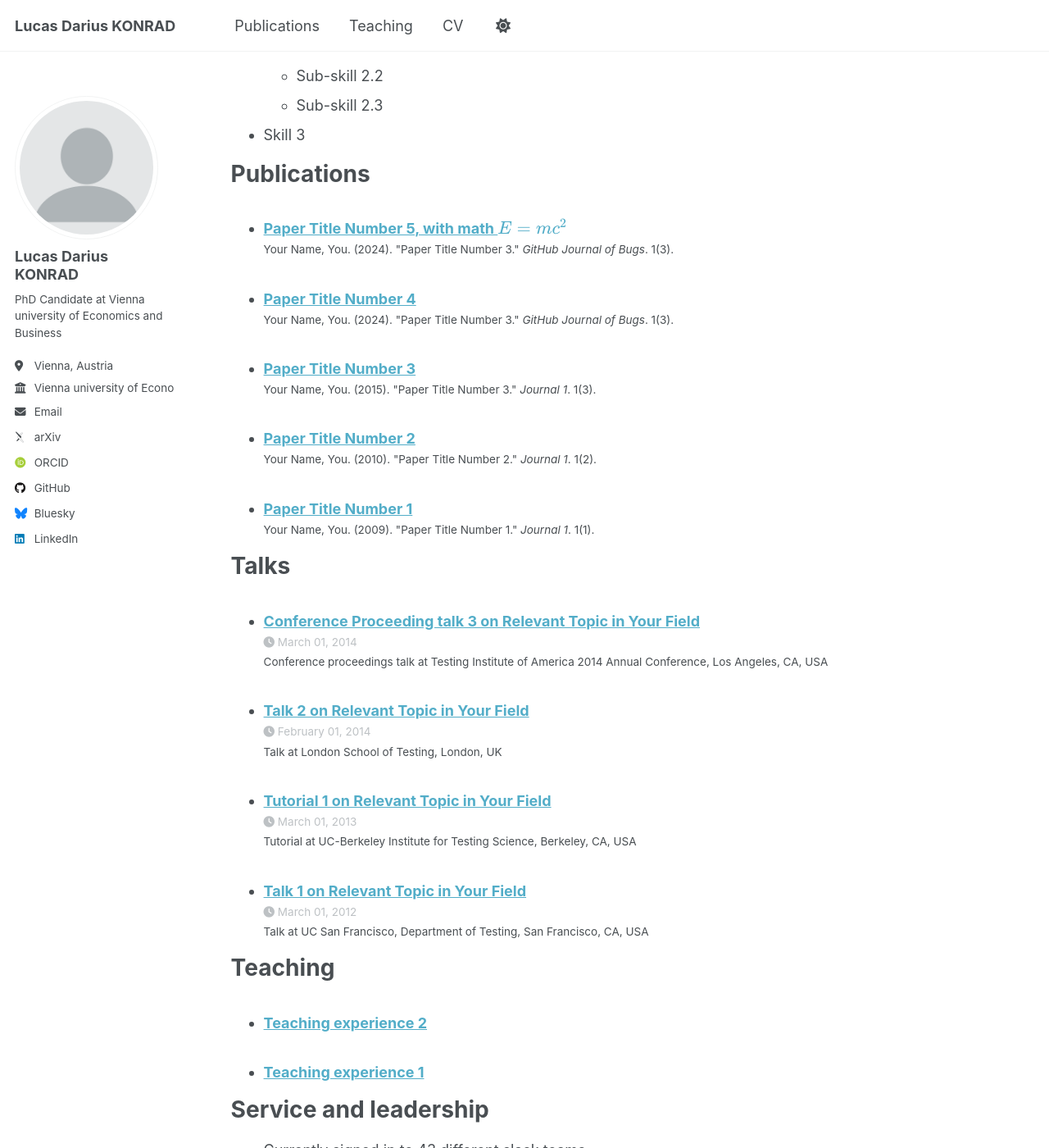
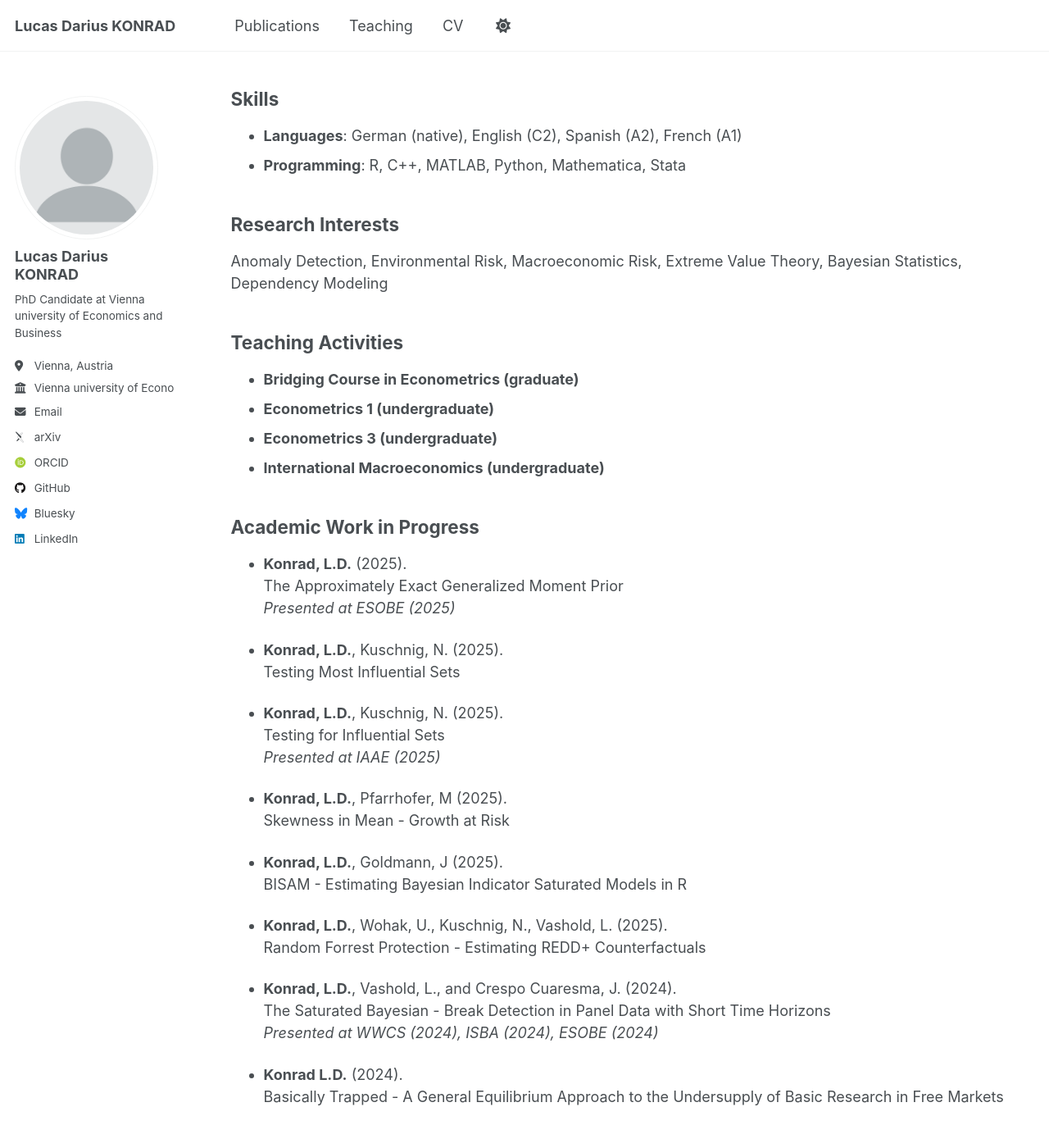
Before and after one commit to konradld/konradld.github.io, a Jekyll site: the page built from _pages/cv.md, in a window 1280 px wide and 1400 px high, scrolled down 884 px. Shown: the whole window at 82% size. Built offline with Jekyll 4.4.1, drawn with Linux system fonts in a browser that asks for light colours; some web fonts are replaced; a script that is not in the unit is left out; some of the changed text lies outside the part shown.

Commit message:
Update cv.md

```diff
--- a/_pages/cv.md
+++ b/_pages/cv.md
@@ -9,56 +9,95 @@ redirect_from:
 
 {% include base_path %}
 
-Education
-======
-* Ph.D in Version Control Theory, GitHub University, 2018 (expected)
-* M.S. in Jekyll, GitHub University, 2014
-* B.S. in GitHub, GitHub University, 2012
+# Lucas Darius KONRAD
 
-Work experience
-======
-* Spring 2024: Academic Pages Collaborator
-  * GitHub University
-  * Duties includes: Updates and improvements to template
-  * Supervisor: The Users
+Department of Economics,
+Vienna University of Economics and Business (WU Vienna)
+Welthandelsplatz 1, 1020 Vienna, Austria
 
-* Fall 2015: Research Assistant
-  * GitHub University
-  * Duties included: Merging pull requests
-  * Supervisor: Professor Hub
+[LinkedIn: lucas-darius-konrad](https://www.linkedin.com/in/lucas-darius-konrad) | [lucas.konrad@wu.ac.at](mailto:lucas.konrad@wu.ac.at) | +43 1 31336 6699
 
-* Summer 2015: Research Assistant
-  * GitHub University
-  * Duties included: Tagging issues
-  * Supervisor: Professor Git
+---
 
-Skills
-======
-* Skill 1
-* Skill 2
-  * Sub-skill 2.1
-  * Sub-skill 2.2
-  * Sub-skill 2.3
-* Skill 3
+## Employment
 
-Publications
-======
-  <ul>{% for post in site.publications reversed %}
-    {% include archive-single-cv.html %}
-  {% endfor %}</ul>
+- **Consultant**, World Bank -- FinSAC & MTI — Since 2023/05
+- **Research and Teaching Associate**, WU Vienna -- Economics Department — Since 2022/09
+- **Project Member**, A New Climate Plan for Austria — 2023/04 - 2024/06
+- **Trainee**, European Central Bank -- DG Statistics — 2022/03 - 2022/09
+- **Tutor**, WU Vienna -- Markets and Strategy — 2021/09 - 2022/02
+- **Research Intern**, Dutch Central Planning Bureau — 2021/04 - 2021/10
+- **Student Assistant**, Raiffeisen Bank International -- Macro/FI/FX-Research — 2019/03 - 2020/09
+- **Teacher in Highschool Mathematics**, Cooma, NSW, Australia — 2014/03 - 2015/06
 
-Talks
-======
-  <ul>{% for post in site.talks reversed %}
-    {% include archive-single-talk-cv.html  %}
-  {% endfor %}</ul>
+## Education
 
-Teaching
-======
-  <ul>{% for post in site.teaching reversed %}
-    {% include archive-single-cv.html %}
-  {% endfor %}</ul>
+- **PhD program in Economics**, WU Vienna — Since 2022/09
+- **MSc in Economics (Research Track)**, WU Vienna — Since 2019/09
+- **MSc in Econometrics (with honors)**, Tilburg University — 2020/09 - 2021/11
+- **BSc in Economics (with honors)**, WU Vienna — 2016/10 - 2019/09
 
-Service and leadership
-======
-* Currently signed in to 43 different slack teams
+## Skills
+
+- **Languages**: German (native), English (C2), Spanish (A2), French (A1)
+- **Programming**: R, C++, MATLAB, Python, Mathematica, Stata
+
+## Research Interests
+
+Anomaly Detection, Environmental Risk, Macroeconomic Risk, Extreme Value Theory, Bayesian Statistics, Dependency Modeling
+
+## Teaching Activities
+
+- **Bridging Course in Econometrics (graduate)**
+- **Econometrics 1 (undergraduate)**
+- **Econometrics 3 (undergraduate)**
+- **International Macroeconomics (undergraduate)**
+
+## Academic Work in Progress
+
+- **Konrad, L.D.** (2025).
+  The Approximately Exact Generalized Moment Prior
+  *Presented at ESOBE (2025)*
+
+- **Konrad, L.D.**, Kuschnig, N. (2025).
+  Testing Most Influential Sets
+
+- **Konrad, L.D.**, Kuschnig, N. (2025).
+  Testing for Influential Sets
+  *Presented at IAAE (2025)*
+
+- **Konrad, L.D.**, Pfarrhofer, M (2025).
+  Skewness in Mean - Growth at Risk
+
+- **Konrad, L.D.**, Goldmann, J (2025).
+  BISAM - Estimating Bayesian Indicator Saturated Models in R
+
+- **Konrad, L.D.**, Wohak, U., Kuschnig, N., Vashold, L. (2025).
+  Random Forrest Protection - Estimating REDD+ Counterfactuals
+
+- **Konrad, L.D.**, Vashold, L., and Crespo Cuaresma, J. (2024).
+  The Saturated Bayesian - Break Detection in Panel Data with Short Time Horizons
+  *Presented at WWCS (2024), ISBA (2024), ESOBE (2024)*
+
+- **Konrad L.D.** (2024).
+  Basically Trapped - A General Equilibrium Approach to the Undersupply of Basic Research in Free Markets
+
+## Thesis Supervision
+
+- **Jakob G.** (2025): BISAM Unchained: A High Performance Framework for Bayesian Indicator Saturated Models (MSc)
+
+- **Matthew Dwight H.** (2025): Microstructure Based Mid-Price Forecasting: Performance Comparison of a Stochastic Approach Against Benchmark Machine Learning Methods (MSc)
+
+- **Georgy A.** (2025): Inflation and Stock Market Returns in the United States: A Sectoral Analysis (BSc)
+
+- **Jonas F.** (2025): Beyond Static Pro-Formas: A Macro-Based Forecasting Framework for Cap Rates and Refinancing Risk (BSc)
+
+- **Thaïs N.** (2024): Detecting Fires through Satellite Distortions using Causal Random Forests (MSc)
+
+## Journal Referee
+
+Empirica, Statistical Journal of the IAOS
+
+## References
+
+Available upon request
```
